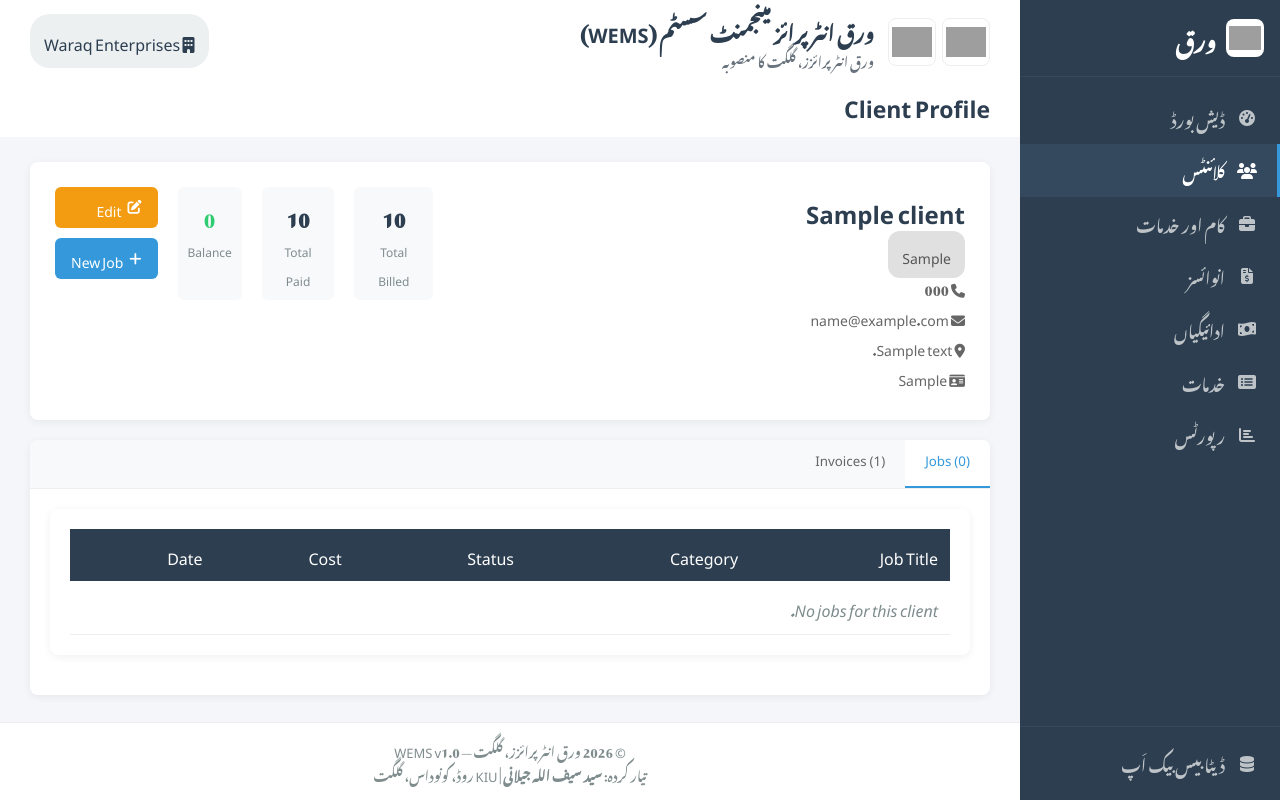
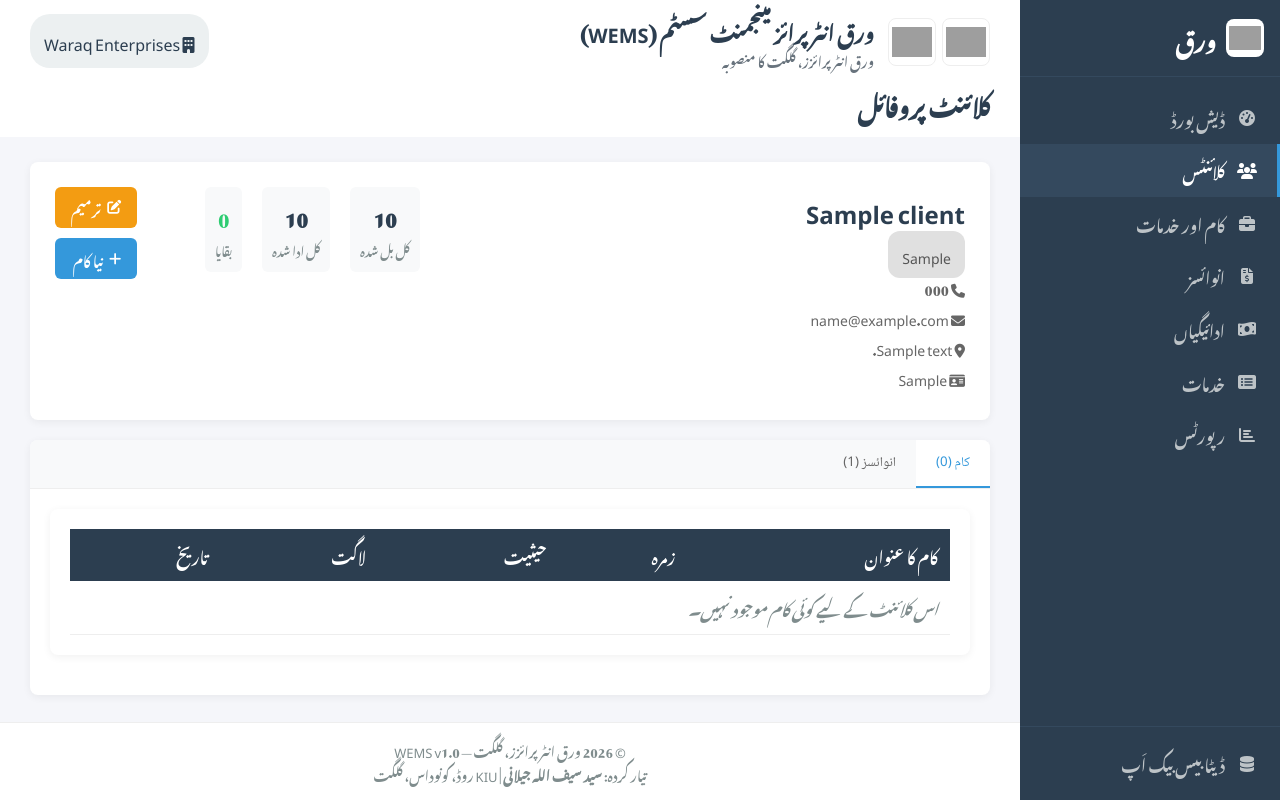
Before and after one commit to xl8saif/WEMS, a Flask app: page /clients/1 in a window 1280 px wide. Run offline with Flask 3, Linux system fonts and the light colour scheme; tables that the repository leaves empty hold one stand-in row (values such as "Sample post"); data that the repository does not hold is empty; grey boxes are pictures that could not be loaded.

Commit message:
Localize client details and financial history to Urdu

```diff
--- a/templates/clients/detail.html
+++ b/templates/clients/detail.html
@@ -1,102 +1,12 @@
 {% extends "base.html" %}
-
-{% block title %}{{ client.name }} - WEMS{% endblock %}
-{% block page_title %}Client Profile{% endblock %}
-
+{% block title %}{{ client.name }} — WEMS{% endblock %}
+{% block page_title %}کلائنٹ پروفائل{% endblock %}
 {% block content %}
-<div class="detail-header">
-    <div class="detail-info">
-        <h2>{{ client.name }}</h2>
-        <span class="badge badge-lg">{{ client.client_type }}</span>
-        <p><i class="fas fa-phone"></i> {{ client.phone or 'N/A' }}</p>
-        <p><i class="fas fa-envelope"></i> {{ client.email or 'N/A' }}</p>
-        <p><i class="fas fa-map-marker-alt"></i> {{ client.address or 'N/A' }}</p>
-        <p><i class="fas fa-id-card"></i> {{ client.cnic or 'N/A' }}</p>
-    </div>
-    <div class="detail-stats">
-        <div class="mini-stat">
-            <span class="mini-stat-value">{{ "{:,.0f}".format(total_billed) }}</span>
-            <span class="mini-stat-label">Total Billed</span>
-        </div>
-        <div class="mini-stat">
-            <span class="mini-stat-value">{{ "{:,.0f}".format(total_paid) }}</span>
-            <span class="mini-stat-label">Total Paid</span>
-        </div>
-        <div class="mini-stat">
-            <span class="mini-stat-value {% if balance > 0 %}text-danger{% else %}text-success{% endif %}">{{ "{:,.0f}".format(balance) }}</span>
-            <span class="mini-stat-label">Balance</span>
-        </div>
-    </div>
-    <div class="detail-actions">
-        <a href="{{ url_for('client_edit', id=client.id) }}" class="btn btn-warning"><i class="fas fa-edit"></i> Edit</a>
-        <a href="{{ url_for('job_add') }}?client_id={{ client.id }}" class="btn btn-primary"><i class="fas fa-plus"></i> New Job</a>
-    </div>
-</div>
-
-<div class="tabs">
-    <div class="tab-nav">
-        <button class="tab-btn active" data-tab="jobs">Jobs ({{ jobs|length }})</button>
-        <button class="tab-btn" data-tab="invoices">Invoices ({{ invoices|length }})</button>
-    </div>
-
-    <div class="tab-content active" id="jobs">
-        <div class="card">
-            <table class="data-table">
-                <thead>
-                    <tr><th>Job Title</th><th>Category</th><th>Status</th><th>Cost</th><th>Date</th></tr>
-                </thead>
-                <tbody>
-                    {% for job in jobs %}
-                    <tr>
-                        <td><a href="{{ url_for('job_detail', id=job.id) }}">{{ job.job_title }}</a></td>
-                        <td><span class="badge">{{ job.category }}</span></td>
-                        <td><span class="status-badge status-{{ job.status|lower }}">{{ job.status }}</span></td>
-                        <td>{{ "{:,.0f}".format(job.cost) }}</td>
-                        <td>{{ job.created_at[:10] }}</td>
-                    </tr>
-                    {% else %}
-                    <tr><td colspan="5" class="empty-state">No jobs for this client.</td></tr>
-                    {% endfor %}
-                </tbody>
-            </table>
-        </div>
-    </div>
-
-    <div class="tab-content" id="invoices">
-        <div class="card">
-            <table class="data-table">
-                <thead>
-                    <tr><th>Invoice #</th><th>Date</th><th>Total</th><th>Paid</th><th>Balance</th><th>Status</th></tr>
-                </thead>
-                <tbody>
-                    {% for inv in invoices %}
-                    <tr>
-                        <td><a href="{{ url_for('invoice_detail', id=inv.id) }}">{{ inv.invoice_number }}</a></td>
-                        <td>{{ inv.issue_date }}</td>
-                        <td>{{ "{:,.0f}".format(inv.total_amount) }}</td>
-                        <td>{{ "{:,.0f}".format(inv.paid_amount) }}</td>
-                        <td class="{% if inv.balance_due > 0 %}text-danger{% endif %}">{{ "{:,.0f}".format(inv.balance_due) }}</td>
-                        <td><span class="status-badge status-{{ inv.status|lower }}">{{ inv.status }}</span></td>
-                    </tr>
-                    {% else %}
-                    <tr><td colspan="6" class="empty-state">No invoices for this client.</td></tr>
-                    {% endfor %}
-                </tbody>
-            </table>
-        </div>
-    </div>
-</div>
+<div class="detail-header"><div class="detail-info"><h2>{{ client.name }}</h2><span class="badge badge-lg">{{ client_type_labels.get(client.client_type, client.client_type) }}</span><p><i class="fas fa-phone"></i> {{ client.phone or 'دستیاب نہیں' }}</p><p><i class="fas fa-envelope"></i> {{ client.email or 'دستیاب نہیں' }}</p><p><i class="fas fa-map-marker-alt"></i> {{ client.address or 'دستیاب نہیں' }}</p><p><i class="fas fa-id-card"></i> {{ client.cnic or 'دستیاب نہیں' }}</p></div>
+<div class="detail-stats"><div class="mini-stat"><span class="mini-stat-value">{{ "{:,.0f}".format(total_billed) }}</span><span class="mini-stat-label">کل بل شدہ</span></div><div class="mini-stat"><span class="mini-stat-value">{{ "{:,.0f}".format(total_paid) }}</span><span class="mini-stat-label">کل ادا شدہ</span></div><div class="mini-stat"><span class="mini-stat-value {% if balance > 0 %}text-danger{% else %}text-success{% endif %}">{{ "{:,.0f}".format(balance) }}</span><span class="mini-stat-label">بقایا</span></div></div>
+<div class="detail-actions"><a href="{{ url_for('client_edit', id=client.id) }}" class="btn btn-warning"><i class="fas fa-edit"></i> ترمیم</a><a href="{{ url_for('job_add') }}?client_id={{ client.id }}" class="btn btn-primary"><i class="fas fa-plus"></i> نیا کام</a></div></div>
+<div class="tabs"><div class="tab-nav"><button class="tab-btn active" data-tab="jobs">کام ({{ jobs|length }})</button><button class="tab-btn" data-tab="invoices">انوائسز ({{ invoices|length }})</button></div>
+<div class="tab-content active" id="jobs"><div class="card"><table class="data-table"><thead><tr><th>کام کا عنوان</th><th>زمرہ</th><th>حیثیت</th><th>لاگت</th><th>تاریخ</th></tr></thead><tbody>{% for job in jobs %}<tr><td><a href="{{ url_for('job_detail', id=job.id) }}">{{ job.job_title }}</a></td><td><span class="badge">{{ category_labels.get(job.category, job.category) }}</span></td><td><span class="status-badge status-{{ job.status|lower|replace(' ', '-') }}">{{ status_labels.get(job.status, job.status) }}</span></td><td>{{ "{:,.0f}".format(job.cost) }}</td><td>{{ job.created_at[:10] }}</td></tr>{% else %}<tr><td colspan="5" class="empty-state">اس کلائنٹ کے لیے کوئی کام موجود نہیں۔</td></tr>{% endfor %}</tbody></table></div></div>
+<div class="tab-content" id="invoices"><div class="card"><table class="data-table"><thead><tr><th>انوائس نمبر</th><th>تاریخ</th><th>کل</th><th>ادا شدہ</th><th>بقایا</th><th>حیثیت</th></tr></thead><tbody>{% for inv in invoices %}<tr><td><a href="{{ url_for('invoice_detail', id=inv.id) }}">{{ inv.invoice_number }}</a></td><td>{{ inv.issue_date }}</td><td>{{ "{:,.0f}".format(inv.total_amount) }}</td><td>{{ "{:,.0f}".format(inv.paid_amount) }}</td><td class="{% if inv.balance_due > 0 %}text-danger{% endif %}">{{ "{:,.0f}".format(inv.balance_due) }}</td><td><span class="status-badge status-{{ inv.status|lower }}">{{ status_labels.get(inv.status, inv.status) }}</span></td></tr>{% else %}<tr><td colspan="6" class="empty-state">اس کلائنٹ کے لیے کوئی انوائس موجود نہیں۔</td></tr>{% endfor %}</tbody></table></div></div></div>
 {% endblock %}
-
-{% block extra_js %}
-<script>
-document.querySelectorAll('.tab-btn').forEach(btn => {
-    btn.addEventListener('click', function() {
-        document.querySelectorAll('.tab-btn').forEach(b => b.classList.remove('active'));
-        document.querySelectorAll('.tab-content').forEach(c => c.classList.remove('active'));
-        this.classList.add('active');
-        document.getElementById(this.dataset.tab).classList.add('active');
-    });
-});
-</script>
-{% endblock %}
+{% block extra_js %}<script>document.querySelectorAll('.tab-btn').forEach(btn=>{btn.addEventListener('click',function(){document.querySelectorAll('.tab-btn').forEach(b=>b.classList.remove('active'));document.querySelectorAll('.tab-content').forEach(c=>c.classList.remove('active'));this.classList.add('active');document.getElementById(this.dataset.tab).classList.add('active');});});</script>{% endblock %}
```
